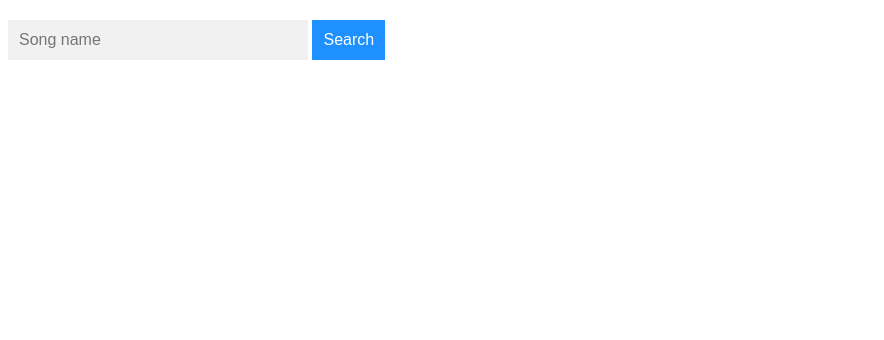
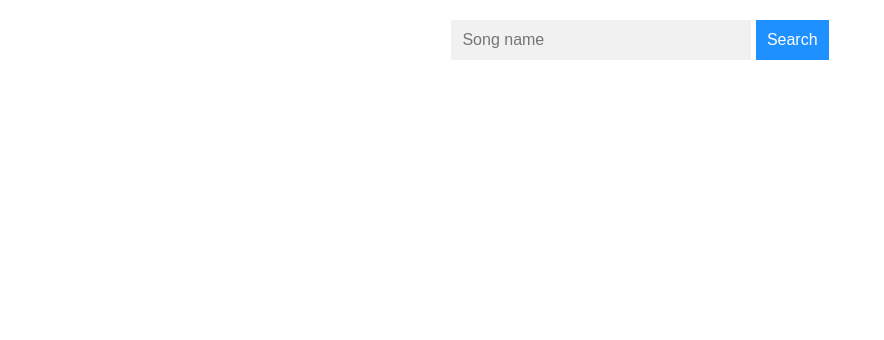
Before and after one commit to joyfulflyer/billboard-viewer, a Flask app: page /search/ in a window 1280 px wide. Shown: the part 134-474 px from the top of the page, without its empty margins (0-884 px from the left). Run offline with Flask 2, Linux system fonts and the light colour scheme; the visitor is signed in with stand-in values (Sample User, id 1).

Commit message:
fix some issues from going to sqlalchemy

```diff
--- a/reader/find_song.py
+++ b/reader/find_song.py
@@ -62,11 +62,12 @@ def get_songs_with_name(song_name):
                     .order_by(Entry.name) \
                     .limit(25)
     songs =  query.all()
+    print(songs)
     return songs
 
 
 def convert_entry_to_dict(entries):
-    r= [{'name':e.name,'id':e.id} for e in entries]
+    r= [{'name':e.name, 'artist':e.artist, 'id':e.id} for e in entries]
     return r
 
 
--- a/reader/show_song.py
+++ b/reader/show_song.py
@@ -32,7 +32,7 @@ def song_by_id(selected_id):
     print("name: %s artist: %s" % (n, a))
     songs_alias = aliased(Entry)
     chart_topper_alias = aliased(Entry)
-    q = get_db().query(songs_alias.name, songs_alias.artist, songs_alias.place, Chart.date_string) \
+    q = get_db().query(songs_alias.name, songs_alias.artist, songs_alias.place, Chart.type, Chart.date_string) \
                     .filter(songs_alias.name==entry.name, songs_alias.artist==entry.artist) \
                     .join(Chart, songs_alias.chart_id == Chart.id)
  #                   .join(chart_topper_alias, Chart.id==chart_topper_alias.chart_id) Need the data sub-queried or to group it
--- a/reader/static/search_styles.css
+++ b/reader/static/search_styles.css
@@ -1,6 +1,14 @@
 * {
   box-sizing: border-box;
 }
+
+.box {
+  margin: auto;
+  width:50%;
+  box-sizing: border-box;
+  text-align: center;
+}
+
 
 body {
   font: 16px Arial;
@@ -12,19 +20,19 @@ body {
   display: inline-block;
 }
 
-input {
+.box input {
   border: 1px solid transparent;
   background-color: #f1f1f1;
   padding: 10px;
   font-size: 16px;
 }
 
-input[type=text] {
+.box input[type=text] {
   background-color: #f1f1f1;
   width: 100%;
 }
 
-input[type=submit] {
+.box input[type=submit] {
   background-color: DodgerBlue;
   color: #fff;
   cursor: pointer;
--- a/reader/templates/search.html
+++ b/reader/templates/search.html
@@ -5,12 +5,14 @@
 {% endblock %}
 
 {% block content %}
+  <div class="box">
     <form autocomplete="off" action="{{ url_for('/search.search_results') }}">
       <div class="autocomplete" style="width:300px;">
         <input id="songname" type="text" name="name" placeholder="Song name">
       </div>
       <input type="submit" value="Search">
     </form>
+  </div>
 
   <script>
     function autocomplete(inp, partialSongUrl, songByIdUrl) {
--- a/reader/templates/song.html
+++ b/reader/templates/song.html
@@ -7,6 +7,6 @@
 
 {% block content %}
   {% for cur in songs %}
-    <div>{{ cur[0] }} by {{ cur[1] }} was at {{ cur[2] }} on <a href="http://www.billboard.com/charts/{{ cur[4] }}/{{ cur[3] }}">{{ cur[3] }}</a></div>
+    <div>{{ cur }} by {{ cur[1] }} was at {{ cur[2] }} on <a href="http://www.billboard.com/charts/{{ cur[4] }}/{{ cur[3] }}">{{ cur[3] }}</a></div>
   {% endfor %}
 {% endblock %}
```
Lines whose indentation alone changed are shown as unchanged.
